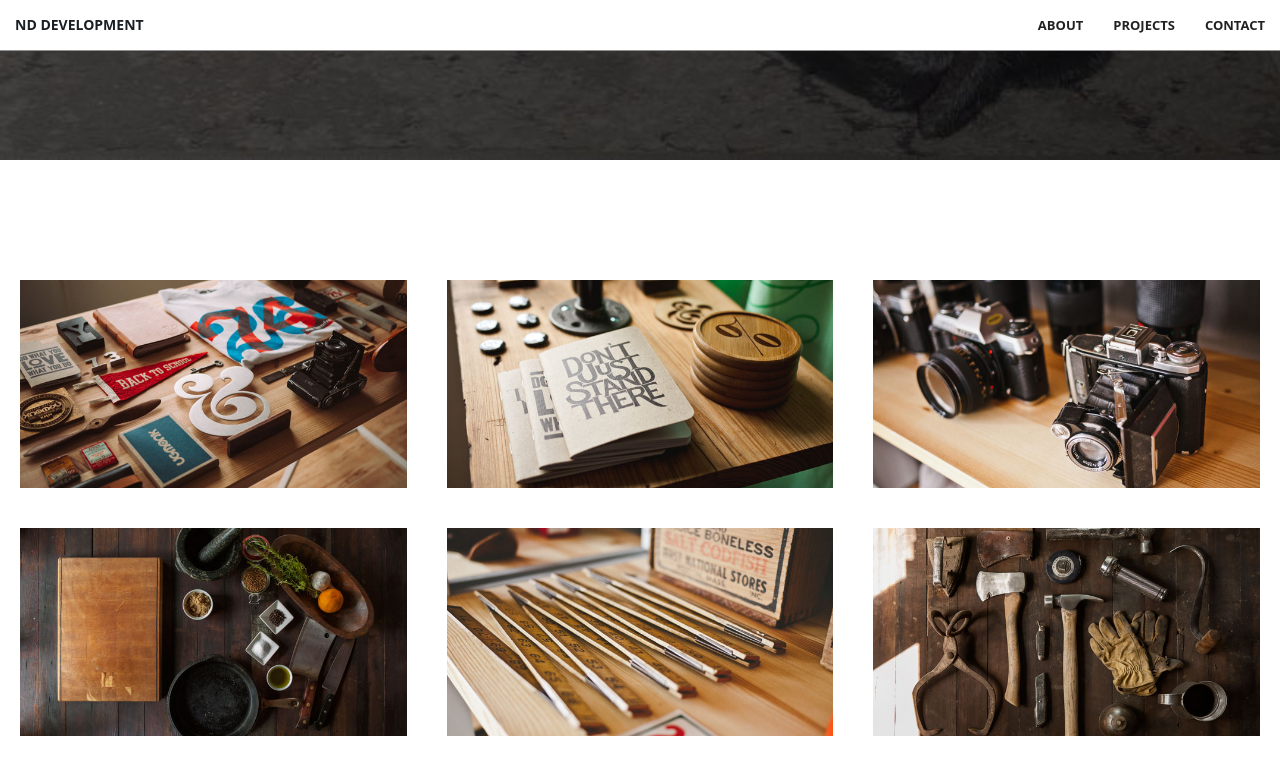
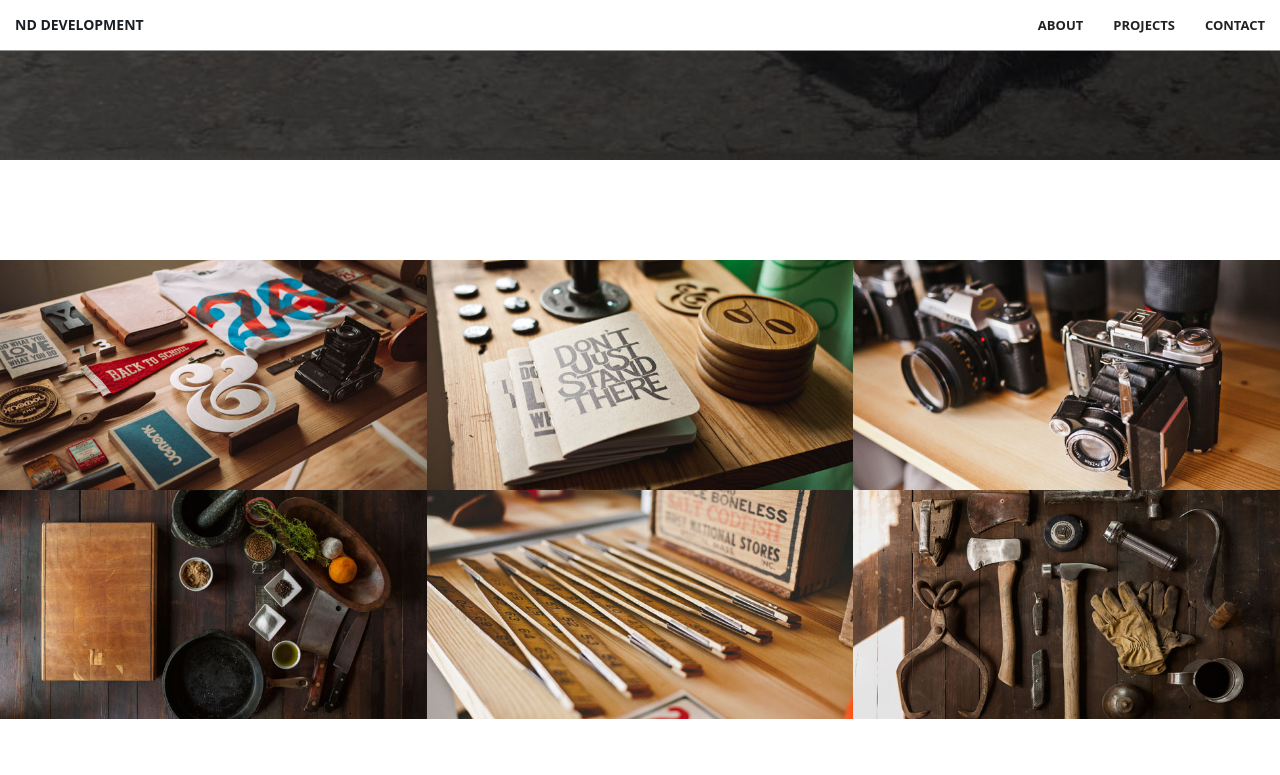
Before and after one commit to nickddev/nickddev.github.io, a Jekyll site: the page built from index.html, in a window 1280 px wide and 900 px high, scrolled down 740 px. Shown: the top 775 px of the window. Built offline with Jekyll 4.4.1, drawn with Linux system fonts in a browser that asks for light colours.

Commit message:
Initial commit

```diff
--- a/_sass/_base.scss
+++ b/_sass/_base.scss
@@ -231,7 +231,6 @@ header {
     display: block;
     max-width: 650px;
     margin: 0 auto;
-    padding: 20px; /*added ND*/
     .portfolio-box-caption {
         color: white;
         opacity: 0;
```
